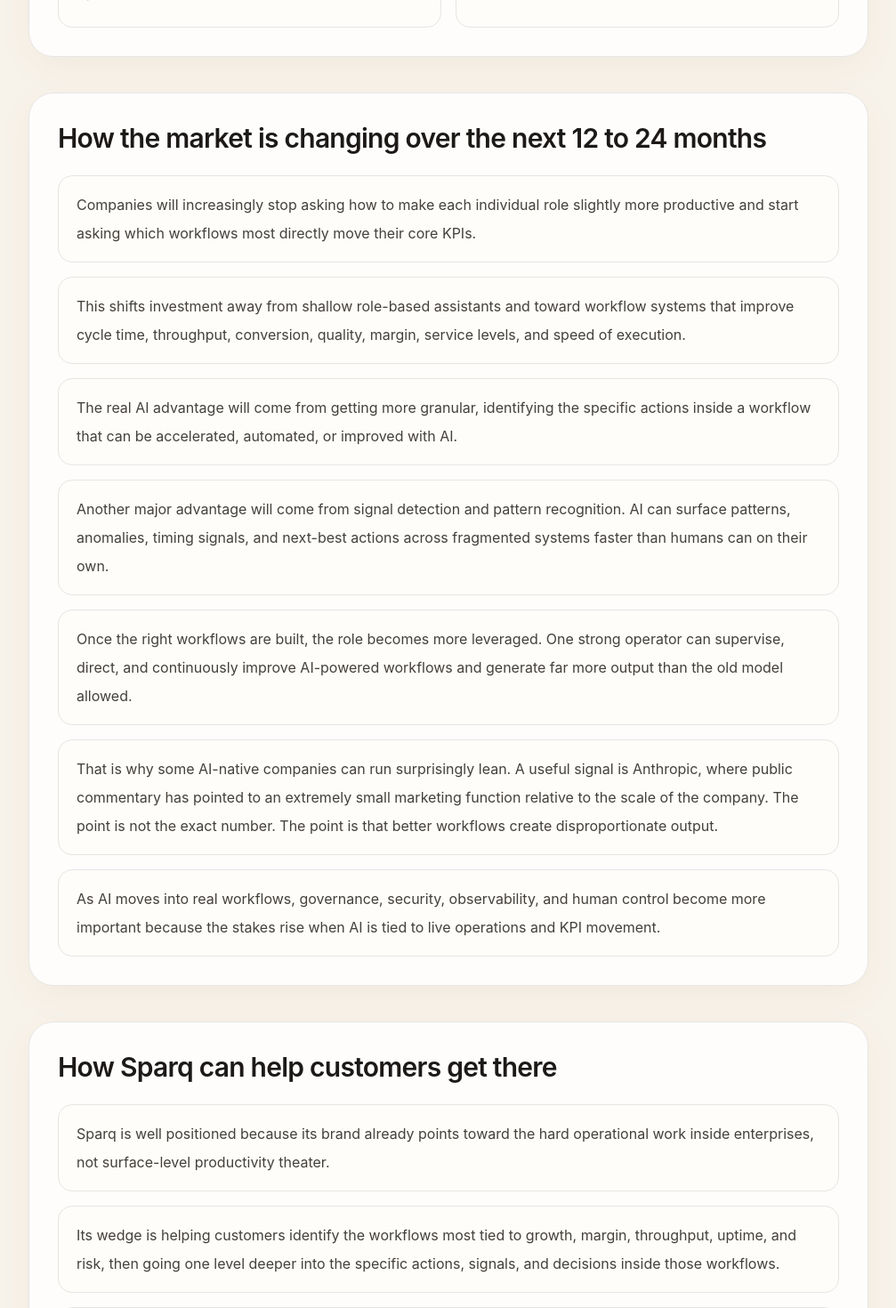
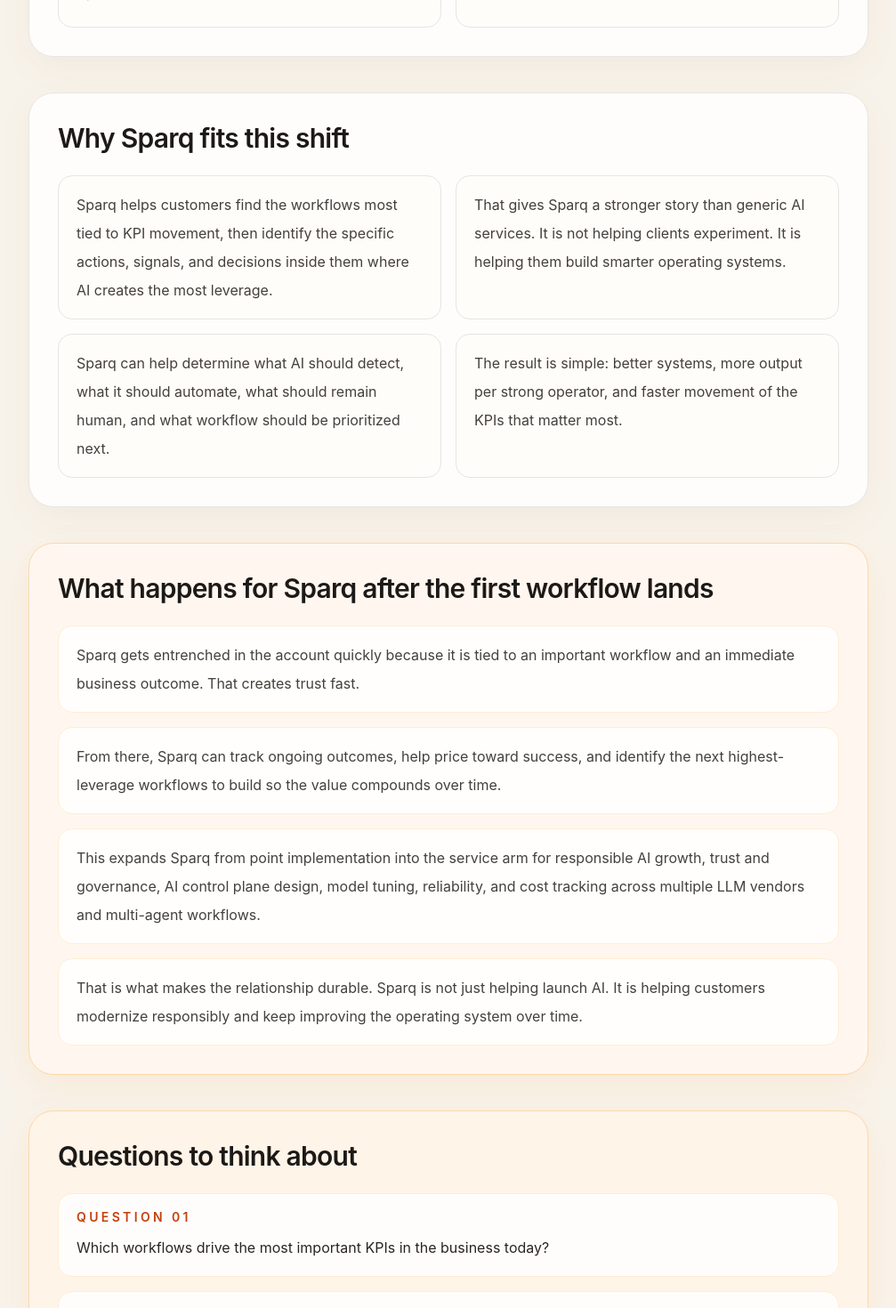
Before and after one commit to JE-MM-754/work-tools, a Next.js app: page /interview/sparq-gtm-reinvention-2026-04-01 in a window 1280 px wide. Shown: the part 1620-3090 px from the top of the page at 89% size, without its empty margins (136-1143 px from the left). Built offline with nearby package versions, Linux system fonts and the light colour scheme.

Commit message:
Tighten Sparq page and refocus post-workflow section

```diff
--- a/src/app/interview/sparq-gtm-reinvention-2026-04-01/page.tsx
+++ b/src/app/interview/sparq-gtm-reinvention-2026-04-01/page.tsx
@@ -39,23 +39,11 @@
   },
 ];
 
-const marketChanges = [
-  'Companies will increasingly stop asking how to make each individual role slightly more productive and start asking which workflows most directly move their core KPIs.',
-  'This shifts investment away from shallow role-based assistants and toward workflow systems that improve cycle time, throughput, conversion, quality, margin, service levels, and speed of execution.',
-  'The real AI advantage will come from getting more granular, identifying the specific actions inside a workflow that can be accelerated, automated, or improved with AI.',
-  'Another major advantage will come from signal detection and pattern recognition. AI can surface patterns, anomalies, timing signals, and next-best actions across fragmented systems faster than humans can on their own.',
-  'Once the right workflows are built, the role becomes more leveraged. One strong operator can supervise, direct, and continuously improve AI-powered workflows and generate far more output than the old model allowed.',
-  'That is why some AI-native companies can run surprisingly lean. A useful signal is Anthropic, where public commentary has pointed to an extremely small marketing function relative to the scale of the company. The point is not the exact number. The point is that better workflows create disproportionate output.',
-  'As AI moves into real workflows, governance, security, observability, and human control become more important because the stakes rise when AI is tied to live operations and KPI movement.',
-];
-
 const sparqPositioning = [
-  'Sparq is well positioned because its brand already points toward the hard operational work inside enterprises, not surface-level productivity theater.',
-  'Its wedge is helping customers identify the workflows most tied to growth, margin, throughput, uptime, and risk, then going one level deeper into the specific actions, signals, and decisions inside those workflows.',
-  'That gives Sparq a stronger story than generic AI services. It is not just helping clients experiment with AI. It is helping them build smarter operating systems.',
-  'Sparq can help customers determine what AI should detect, what AI should automate, what should remain human, and what workflow should be prioritized next for the highest leverage.',
-  'The goal is not to replace people. It is to make each strong person far more effective by surrounding them with better workflows, better signals, and better control.',
-  'In plain English, Sparq can help enterprises move from asking what role to hire next to asking what workflow to build next, so the business moves its KPIs faster with better outcomes.',
+  'Sparq helps customers find the workflows most tied to KPI movement, then identify the specific actions, signals, and decisions inside them where AI creates the most leverage.',
+  'That gives Sparq a stronger story than generic AI services. It is not helping clients experiment. It is helping them build smarter operating systems.',
+  'Sparq can help determine what AI should detect, what it should automate, what should remain human, and what workflow should be prioritized next.',
+  'The result is simple: better systems, more output per strong operator, and faster movement of the KPIs that matter most.',
 ];
 
 const questions = [
@@ -115,19 +103,8 @@
         </section>
 
         <section className="mt-10 rounded-[1.75rem] border border-stone-200 bg-white/85 p-8 shadow-[0_12px_40px_rgba(120,53,15,0.05)]">
-          <SectionHeader title="How the market is changing over the next 12 to 24 months" />
-          <div className="mt-6 space-y-4">
-            {marketChanges.map((item) => (
-              <div key={item} className="rounded-2xl border border-stone-200 bg-[#fffdf9] px-5 py-4 text-base leading-8 text-stone-700">
-                {item}
-              </div>
-            ))}
-          </div>
-        </section>
-
-        <section className="mt-10 rounded-[1.75rem] border border-stone-200 bg-white/85 p-8 shadow-[0_12px_40px_rgba(120,53,15,0.05)]">
-          <SectionHeader title="How Sparq can help customers get there" />
-          <div className="mt-6 space-y-4">
+          <SectionHeader title="Why Sparq fits this shift" />
+          <div className="mt-6 grid gap-4 md:grid-cols-2">
             {sparqPositioning.map((item) => (
               <div key={item} className="rounded-2xl border border-stone-200 bg-[#fffdf9] px-5 py-4 text-base leading-8 text-stone-700">
                 {item}
@@ -137,16 +114,19 @@
         </section>
 
         <section className="mt-10 rounded-[1.75rem] border border-orange-200 bg-[#fff7ef] p-8 shadow-[0_12px_40px_rgba(249,115,22,0.08)]">
-          <SectionHeader title="What happens to the role after the workflow is built" />
+          <SectionHeader title="What happens for Sparq after the first workflow lands" />
           <div className="mt-6 space-y-4">
             <div className="rounded-2xl border border-orange-100 bg-white/85 px-5 py-4 text-base leading-8 text-stone-700">
-              The role becomes more leveraged, not less important. Once the workflow exists, the person in that role can direct, supervise, refine, and improve AI-powered execution instead of manually carrying every step themselves.
+              Sparq gets entrenched in the account quickly because it is tied to an important workflow and an immediate business outcome. That creates trust fast.
             </div>
             <div className="rounded-2xl border border-orange-100 bg-white/85 px-5 py-4 text-base leading-8 text-stone-700">
-              That means one strong operator can often produce much more output, manage more surface area, and make better decisions because the surrounding system is doing more of the repetitive, fragmented, and low-leverage work.
+              From there, Sparq can track ongoing outcomes, help price toward success, and identify the next highest-leverage workflows to build so the value compounds over time.
             </div>
             <div className="rounded-2xl border border-orange-100 bg-white/85 px-5 py-4 text-base leading-8 text-stone-700">
-              A useful signal is Anthropic, where public commentary has pointed to an extremely lean marketing function relative to the scale of the company. Whether that specific ratio holds over time is less important than the principle: once workflows are designed well, a small number of strong people can create disproportionate output.
+              This expands Sparq from point implementation into the service arm for responsible AI growth, trust and governance, AI control plane design, model tuning, reliability, and cost tracking across multiple LLM vendors and multi-agent workflows.
+            </div>
+            <div className="rounded-2xl border border-orange-100 bg-white/85 px-5 py-4 text-base leading-8 text-stone-700">
+              That is what makes the relationship durable. Sparq is not just helping launch AI. It is helping customers modernize responsibly and keep improving the operating system over time.
             </div>
           </div>
         </section>
```
